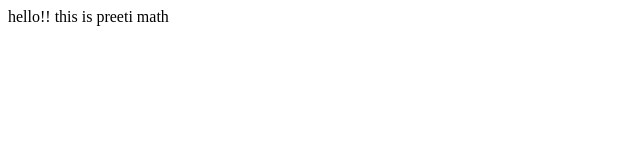
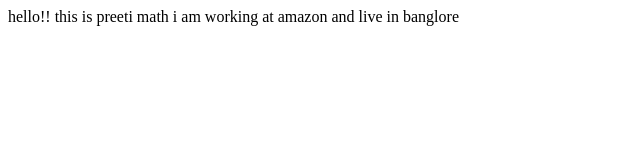
Before and after one commit to preetimath/preetimath.com, a plain HTML site: page index.html in a window 1280 px wide. Shown: the whole page, without its empty margins (0-640 px from the left). Drawn offline with Linux system fonts and the light colour scheme.

Commit message:
Update index.html

```diff
--- a/index.html
+++ b/index.html
@@ -8,5 +8,6 @@
 </head>
 <body>
     hello!! this is preeti math
+    i am working at amazon and live in banglore
 </body>
 </html>
```
